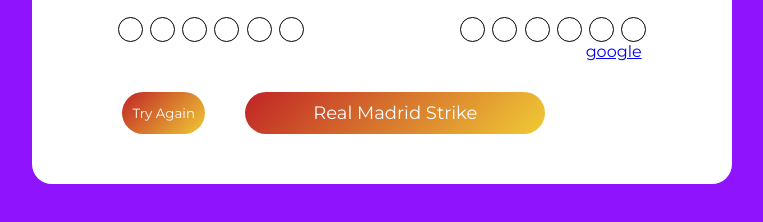
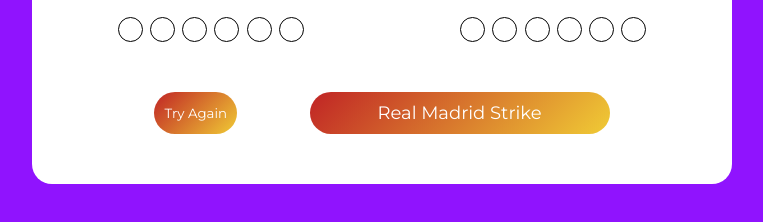
Before and after one commit to prathureddie/penaltygame, a plain HTML site: page index.html in a window 1280 px wide. Shown: the part 434-656 px from the top of the page, without its empty margins (258-1021 px from the left). Drawn offline with Linux system fonts and the light colour scheme.

Commit message:
Update index.html

```diff
--- a/index.html
+++ b/index.html
@@ -60,11 +60,7 @@
                 id="strike-button"
                 onclick="handleStrikeButtonClick()"
             ></button>
-
-          <a href="https://www.google.com">google </a>
-
-
-        </div>
+            </div>
         <div class="row" id="result" hidden></div>
     </div>
 </body>
```
